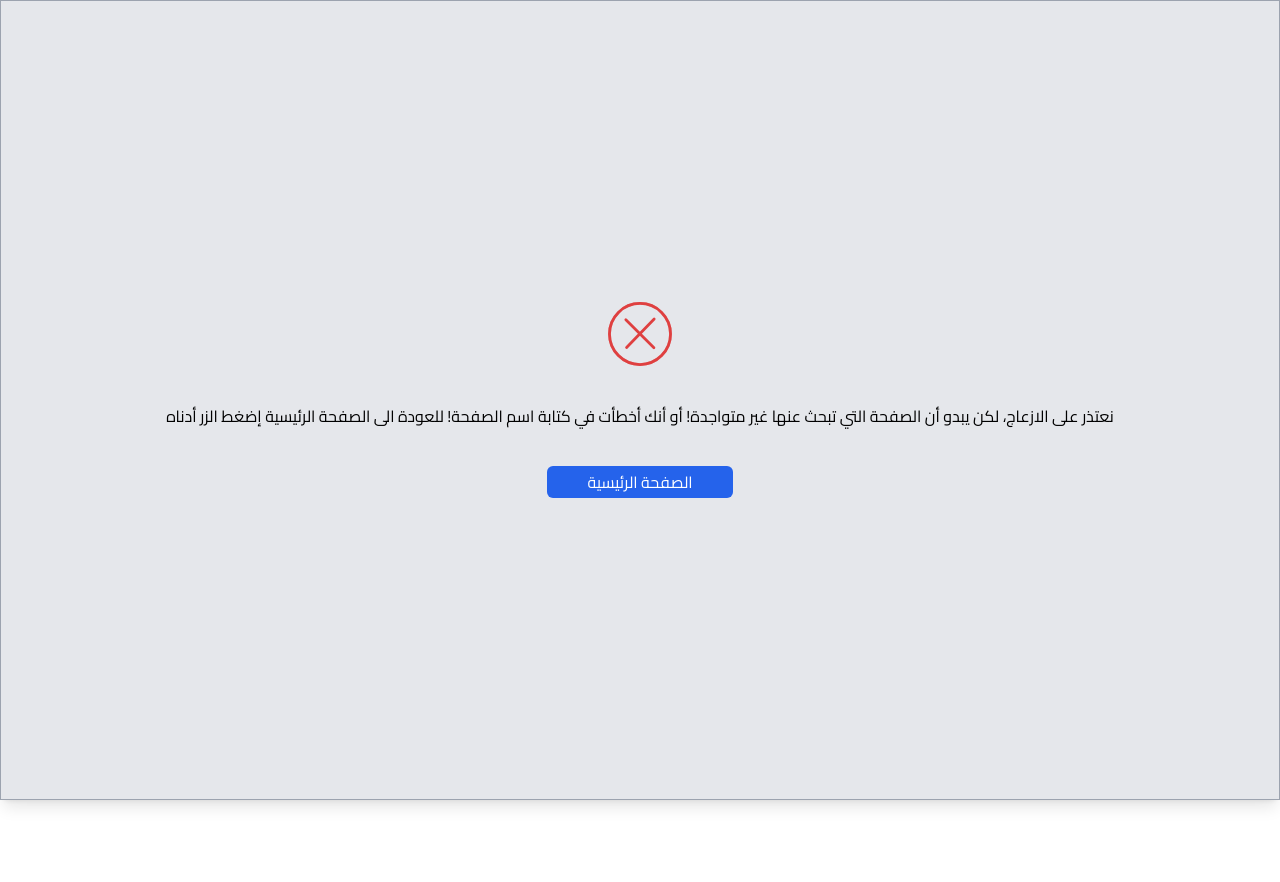
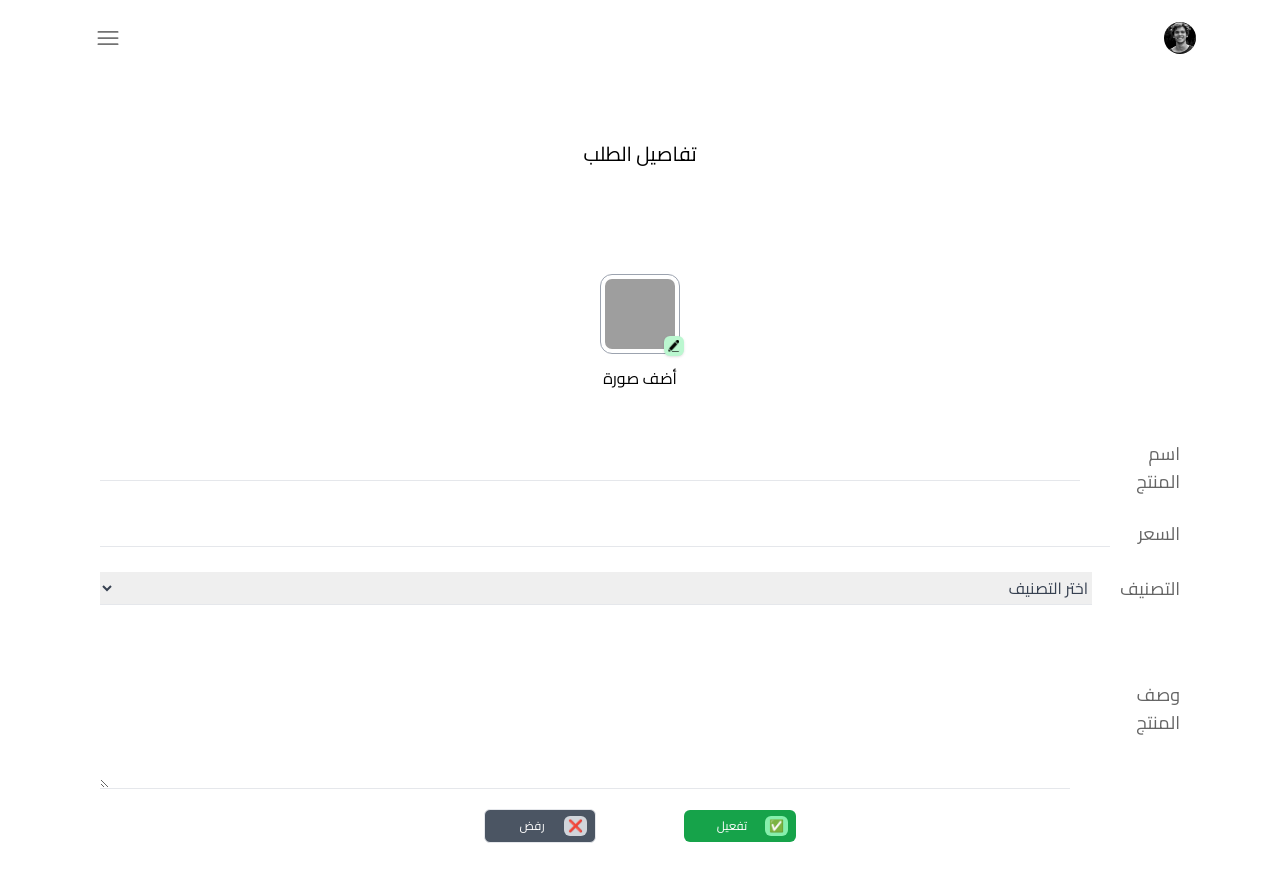
Before and after one commit to MHMDHIDR/ecommerce, a React (Vite) app: page /supplier/order/1 in a window 1280 px wide. Shown: the top 882 px of the page. Before the commit the page ends 800 px from the top, so only its background shows below. Built offline with nearby package versions, Linux system fonts and the light colour scheme; grey boxes are pictures that could not be loaded.

Commit message:
Showing orders to supplier, some bugs fixed on dashboard

```diff
--- a/src/App.tsx
+++ b/src/App.tsx
@@ -27,6 +27,7 @@ import DashboardAddProduct from './pages/dashboard/Products/Add'
 import SupplierEditProduct from './pages/dashboard/Products/Edit'
 import DashboardViewProduct from './pages/dashboard/Products/View'
 import SupplierDashboard from './pages/dashboard/Orders'
+import DashboardOrderDetails from './pages/dashboard/Orders/Details'
 import DashboardViewUsers from './pages/dashboard/Users/View'
 import Profile from './pages/Profile'
 import EditProfile from './pages/Profile/EditProfile'
@@ -85,6 +86,10 @@ const App = () => {
                     <Route path='supplier/add' element={<DashboardAddProduct />} />
                     <Route path='supplier/products' element={<DashboardViewProduct />} />
                     <Route
+                      path='supplier/order/:id'
+                      element={<DashboardOrderDetails />}
+                    />
+                    <Route
                       path='supplier/product/:id'
                       element={<SupplierEditProduct />}
                     />
@@ -92,6 +97,10 @@ const App = () => {
                     <Route path='dashboard' element={<SupplierDashboard />} />
                     <Route path='dashboard/add' element={<DashboardAddProduct />} />
                     <Route path='dashboard/products' element={<DashboardViewProduct />} />
+                    <Route
+                      path='dashboard/order/:id'
+                      element={<DashboardOrderDetails />}
+                    />
                     <Route
                       path='dashboard/product/:id'
                       element={<SupplierEditProduct />}
--- /dev/null
+++ b/src/pages/dashboard/Orders/Details.tsx
@@ -0,0 +1,108 @@
+import { Suspense, useState } from 'react'
+import useDocumentTitle from '@/hooks/useDocumentTitle'
+import { LoadingPage } from '@/components/Loading'
+import FileUpload from '@/components/FileUpload'
+import BackButton from '@/components/Icons/BackButton'
+import Layout from '@/components/Layout'
+import { AcceptBtn, RejectBtn } from '@/components/TableActions'
+import { isSmallScreen, ORDER } from '@/constants'
+import { Link } from 'react-router-dom'
+import goTo from '@/utils/goTo'
+
+const DashboardOrderDetails = () => {
+  const DOCUMENT_TITLE = 'تفاصيل الطلب'
+  useDocumentTitle(DOCUMENT_TITLE)
+
+  const [itemDesc, setItemDesc] = useState('')
+
+  return (
+    <Suspense fallback={<LoadingPage />}>
+      <Layout>
+        <section className='container overflow-x-hidden px-5 rtl mx-auto max-w-6xl h-full'>
+          {isSmallScreen && <BackButton to='/' className='absolute z-50 top-6 left-6' />}
+
+          <h2 className='text-xl text-center my-16'>{DOCUMENT_TITLE}</h2>
+
+          <label htmlFor='uploadImg' className='flex items-center gap-y-2 flex-col'>
+            <FileUpload
+              data={{
+                defaultImg: [
+                  {
+                    ImgDisplayName: 'profile',
+                    ImgDisplayPath: 'https://tecdn.b-cdn.net/img/new/avatars/2.jpg'
+                  }
+                ],
+                imgName: 'profile',
+                label: 'أضف صورة'
+              }}
+            />
+          </label>
+          <label htmlFor='username' className='form__group'>
+            <span className='form__label'>اسم المنتج</span>
+            <input
+              type='text'
+              id='username'
+              className='form__input'
+              required
+              onChange={e => console.log(e.target.value.trim())}
+            />
+          </label>
+          <label htmlFor='price' className='form__group'>
+            <span className='form__label'>السعر</span>
+            <input
+              type='number'
+              id='price'
+              className='form__input'
+              required
+              onChange={e => console.log(e.target.value.trim())}
+            />
+          </label>
+          <label htmlFor='category' className='form__group'>
+            <span className='form__label active'>التصنيف</span>
+            <select id='category' className='form__input'>
+              <option value=''>اختر التصنيف</option>
+              {/* {categoryList?.map((category, idx) => ( */}
+              <option value={'category[0]'}>{'category[1]'}</option>
+              {/* ))} */}
+            </select>
+          </label>
+
+          <label htmlFor='description' className='form__group'>
+            <span className='form__label'>وصف المنتج</span>
+            <textarea
+              name='description'
+              id='description'
+              minLength={10}
+              maxLength={300}
+              className='form__input'
+              required
+              onChange={e => setItemDesc(e.target.value.trim())}
+            ></textarea>
+          </label>
+
+          <div className='flex items-center justify-center gap-x-20'>
+            {ORDER.orderStatus === 'pending' ? (
+              <>
+                <AcceptBtn id={'order._id'} phone={'order.userEmail'} />
+                <RejectBtn id={'order._id'} phone={'order.userEmail'} />
+              </>
+            ) : ORDER.orderStatus === 'accept' ? (
+              <RejectBtn id={'order._id'} phone={'order.userEmail'} />
+            ) : ORDER.orderStatus === 'reject' ? (
+              <AcceptBtn id={'order._id'} phone={'order.userEmail'} />
+            ) : (
+              <Link
+                to={goTo('supplier')}
+                className='text-gray-800 underline-hover text-bold dark:text-white'
+              >
+                العودة للطلبات
+              </Link>
+            )}
+          </div>
+        </section>
+      </Layout>
+    </Suspense>
+  )
+}
+
+export default DashboardOrderDetails
--- a/src/pages/dashboard/Orders/index.tsx
+++ b/src/pages/dashboard/Orders/index.tsx
@@ -46,6 +46,7 @@ const SupplierDashboard = () => {
   const [productItems, setProductItems] = useState<any>(null)
   const [isActionDone, setIsActionDone] = useState(null)
   const [actionMsg, setActionMsg] = useState('')
+  const [isSettingOrderItems, setIsSettingOrderItems] = useState(true)
   const [modalLoading, setModalLoading] = useState<boolean>(false)
 
   const { response, loading } = useAxios({
@@ -63,11 +64,15 @@ const SupplierDashboard = () => {
         const productItemsParsed = parseJson(order.productsItems)
         setProductItems(productItemsParsed)
         setOrderItems(
-          productItemsParsed[id].items.filter((item: any) => item.addedById === id)
+          type === 'admin'
+            ? productItems &&
+                Object.values(productItems).flatMap(({ items }: any) => items)
+            : productItemsParsed[id]?.items.filter((item: any) => item.addedById === id)
         )
+        setIsSettingOrderItems(false)
       })
     }
-  }, [loading, response])
+  }, [loading, isSettingOrderItems, response])
 
   useEventListener('click', (e: any) => {
     switch (e.target.id) {
@@ -132,9 +137,9 @@ const SupplierDashboard = () => {
     }
   }
 
-  return loading ? (
+  return loading && isSettingOrderItems ? (
     <LoadingPage />
-  ) : !id && type !== 'admin' && type !== 'supplier' ? (
+  ) : !id || (type !== 'admin' && type !== 'supplier') ? (
     <ModalNotFound />
   ) : (
     <Layout>
@@ -173,6 +178,7 @@ const SupplierDashboard = () => {
               <th className='py-4'>اسم المنتج</th>
               <th className='py-4'>الكميـــــــــة</th>
               <th className='py-4'>الحالة</th>
+              {type === 'admin' && <th className='py-4'>اسم التاجر</th>}
               <th className='py-4'>تاريخ الطلب</th>
               <th className='py-4'>الإجراء</th>
             </tr>
@@ -216,10 +222,19 @@ const SupplierDashboard = () => {
                         : 'بإنتظار الاجراء'}
                     </span>
                   </td>
+                  {type === 'admin' && <td className='py-4'>{item.addedById}</td>}
                   <td className='min-w-[13rem] py-2'>
                     <span>{createLocaleDateString(orders.orderDate)}</span>
                   </td>
                   <td className='py-2'>
+                    {type === 'admin' ? (
+                      <Link
+                        to={`order/${id}`}
+                        className='inline-block p-2 text-xs text-white bg-green-600 rounded-md hover:bg-green-700 text-center'
+                      >
+                        عرض تفاصيل الطلب
+                      </Link>
+                    ) : (
                       <NavMenu>
                         {item.itemStatus === 'pending' ? (
                           <>
@@ -252,6 +267,7 @@ const SupplierDashboard = () => {
                           <span>لا يوجد إجراء</span>
                         )}
                       </NavMenu>
+                    )}
                   </td>
                 </tr>
               ))
--- a/src/pages/dashboard/Products/Add.tsx
+++ b/src/pages/dashboard/Products/Add.tsx
@@ -19,18 +19,24 @@ import { FileUploadContext } from '@/contexts/FileUploadContext'
 import { createSlug } from '@/utils/slug'
 import notify from '@/utils/notify'
 import { getCookies } from '@/utils/cookies'
-import { UserType } from '@/types'
+import { AppSettingsProps } from '@/types'
+import { AppSettingsContext } from '@/contexts/AppSettingsContext'
+import { parseJson } from '@/utils/jsonTools'
+import ModalNotFound from '@/components/Modal/ModalNotFound'
 
 const AddProduct = () => {
   const DOCUMENT_TITLE = 'إضافة منتج جديد'
   useDocumentTitle(DOCUMENT_TITLE)
 
-  const { userData } = useAuth()
-  const { id, type }: { id: UserType['id']; type: UserType['type'] } = userData || {
-    id: USER_DATA.type,
-    type: USER_DATA.type
-  }
   const token = getCookies()
+
+  const { getLocalStorageUser } = useContext<AppSettingsProps>(AppSettingsContext)
+  const { loading, userData } = useAuth()
+  const { id, type } = !userData
+    ? getLocalStorageUser()
+      ? parseJson(getLocalStorageUser())
+      : USER_DATA
+    : userData
 
   //Form States
   const [itemName, setItemName] = useState('')
@@ -90,8 +96,11 @@ const AddProduct = () => {
     }
   }
 
-  return (
-    <Suspense fallback={<LoadingPage />}>
+  return loading ? (
+    <LoadingPage />
+  ) : !id && type !== 'admin' && type !== 'supplier' ? (
+    <ModalNotFound />
+  ) : (
     <Layout>
       <section className='container overflow-x-hidden px-5 rtl mx-auto max-w-6xl h-full'>
         <div className='hidden'>
@@ -108,10 +117,7 @@ const AddProduct = () => {
         </div>
         {isSmallScreen && <BackButton to='/' className='absolute z-50 top-6 left-6' />}
         <h2 className='text-xl text-center my-16'>{DOCUMENT_TITLE}</h2>
-          <form
-            className='relative flex flex-col items-center'
-            onSubmit={handleAddProduct}
-          >
+        <form className='relative flex flex-col items-center' onSubmit={handleAddProduct}>
           <label htmlFor='uploadImg' className='flex items-center gap-y-2 flex-col'>
             <FileUpload
               data={{
@@ -252,7 +258,6 @@ const AddProduct = () => {
         </form>
       </section>
     </Layout>
-    </Suspense>
   )
 }
 
--- a/src/pages/dashboard/Products/View.tsx
+++ b/src/pages/dashboard/Products/View.tsx
@@ -26,13 +26,21 @@ const ViewProduct = () => {
   const DOCUMENT_TITLE = 'عرض المنتجات'
   useDocumentTitle(DOCUMENT_TITLE)
 
-  const { loading: loadingAuth, userData } = useAuth()
-  const { id, type: authType } = userData || { id: USER_DATA.id, type: USER_DATA.type }
   const token = getCookies()
 
   const { getLocalStorageUser } = useContext(AppSettingsContext)
-  const addedById = parseJson(getLocalStorageUser())[0].id
-  const type = parseJson(getLocalStorageUser())[0].type ?? authType
+  const { loading: loadingAuth, userData } = useAuth()
+  const { id, type: authType } = userData || { id: USER_DATA.id, type: USER_DATA.type }
+  const addedById = getLocalStorageUser() ? parseJson(getLocalStorageUser())[0].id : id
+  const type = getLocalStorageUser() ? parseJson(getLocalStorageUser())[0].type : authType
+
+  const [delProductId, setDelProductId] = useState('')
+  const [delProductName, setDelProductName] = useState('')
+  const [delProductImg, setDelProductImg] = useState('')
+  const [isItemDeleted, setIsItemDeleted] = useState(null)
+  const [itemDeletedMsg, setItemDeletedMsg] = useState('')
+  const [modalLoading, setModalLoading] = useState<boolean>(false)
+  const [products, setProducts] = useState<ProductProps[]>([PRODUCT('1')])
 
   const { response, loading } = useAxios({
     url: `/products${type !== 'admin' ? `?addedById=${addedById}` : ''}`
@@ -43,14 +51,6 @@ const ViewProduct = () => {
       setProducts(response)
     }
   }, [loading, response])
-
-  const [delProductId, setDelProductId] = useState('')
-  const [delProductName, setDelProductName] = useState('')
-  const [delProductImg, setDelProductImg] = useState('')
-  const [isItemDeleted, setIsItemDeleted] = useState(null)
-  const [itemDeletedMsg, setItemDeletedMsg] = useState('')
-  const [modalLoading, setModalLoading] = useState<boolean>(false)
-  const [products, setProducts] = useState<ProductProps[]>([PRODUCT('1')])
 
   useEventListener('click', (e: any) => {
     switch (e.target.id) {
@@ -100,9 +100,9 @@ const ViewProduct = () => {
     }
   }
 
-  return loading ? (
+  return loadingAuth || loading ? (
     <LoadingPage />
-  ) : !id && type !== 'admin' && type !== 'supplier' ? (
+  ) : !id || (type !== 'admin' && type !== 'supplier') ? (
     <ModalNotFound />
   ) : (
     <Layout>
--- a/src/types/index.ts
+++ b/src/types/index.ts
@@ -161,6 +161,8 @@ export type ProductProps = {
   CreateDate: string
   UpdateDate: string
   itemStatus?: 'accept' | 'reject' | 'pending'
+  addedById?: string
+  addedByName?: string
   itemId?: string
 }
 
@@ -257,3 +259,14 @@ export type ActionBtnsProps = {
   type?: string
   label?: string
 }
+
+export type SupplierOrders = {
+  [key: string]: { items: any[]; orderStatus: string }
+}
+
+export type StatusChangeProps = {
+  productItems: SupplierOrders
+  id: string
+  newStatus: string
+  itemId: string
+}
--- a/src/utils/orders.ts
+++ b/src/utils/orders.ts
@@ -1,13 +1,4 @@
-type SupplierOrders = {
-  [key: string]: { items: any[]; orderStatus: string }
-}
-
-type StatusChangeProps = {
-  productItems: SupplierOrders
-  id: string
-  newStatus: string
-  itemId: string
-}
+import { StatusChangeProps, SupplierOrders } from '@/types'
 
 export function groupItemsBySupplier(items: any[]): SupplierOrders {
   const supplierOrders: SupplierOrders = {}
```
Lines whose indentation alone changed are shown as unchanged.
